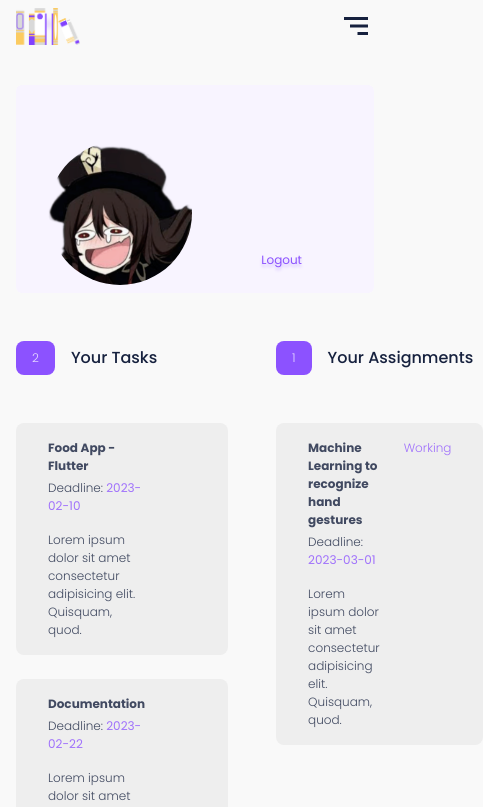
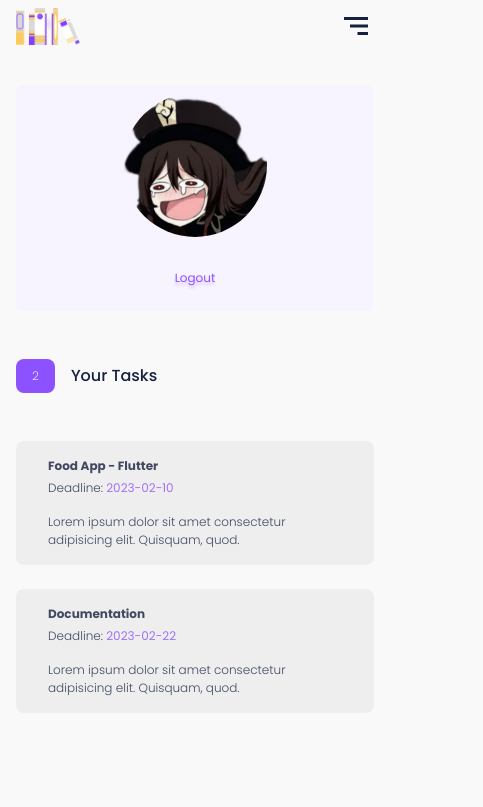
Before and after one commit to prabalbhandari04/HMP_V2, a Next.js app: page /profile in a window 390 px wide. Shown: the top 807 px of the page, 483 px wide, since content can reach past the window. Built offline with nearby package versions, Linux system fonts and the light colour scheme; some icons are missing.

Commit message:
responsive profile page

```diff
--- a/pages/profile/index.tsx
+++ b/pages/profile/index.tsx
@@ -61,10 +61,10 @@ const Profile = () => {
 
     return (
         <div className='flex flex-col w-full min-h-[80vh] mt-8'>
-            <ProfileHead className='h-52 w-full flex items-end justify-between px-8 py-2 rounded-md'>
-                <div className='flex items-end gap-x-8'>
+            <ProfileHead className='h-max md:h-52 w-full flex flex-col md:flex-row items-center md:items-end justify-between px-8 py-2 rounded-md'>
+                <div className='flex flex-col md:flex-row items-center md:items-end gap-x-8'>
                     <img src={avatar} alt='profile' className='rounded-full w-36 h-auto' />
-                    <div className='flex flex-col'>
+                    <div className='flex flex-col items-center md:items-start mt-4 md:mt-0'>
                         <h2>{user.username}</h2>
                         <p>{user.email}</p>
                     </div>
@@ -72,7 +72,7 @@ const Profile = () => {
                 <FlatButton text='Logout' onClick={handleLogout}/>
             </ProfileHead>
 
-            <div className='flex gap-x-12 w-full h-[calc(80vh-208px)]'>
+            <div className='flex flex-col lg:flex-row gap-x-12 w-full min-h-[calc(80vh-208px)]'>
                 <div className='flex-1'>
                     <Tasks tasksData={tasks} />
                 </div>
```
